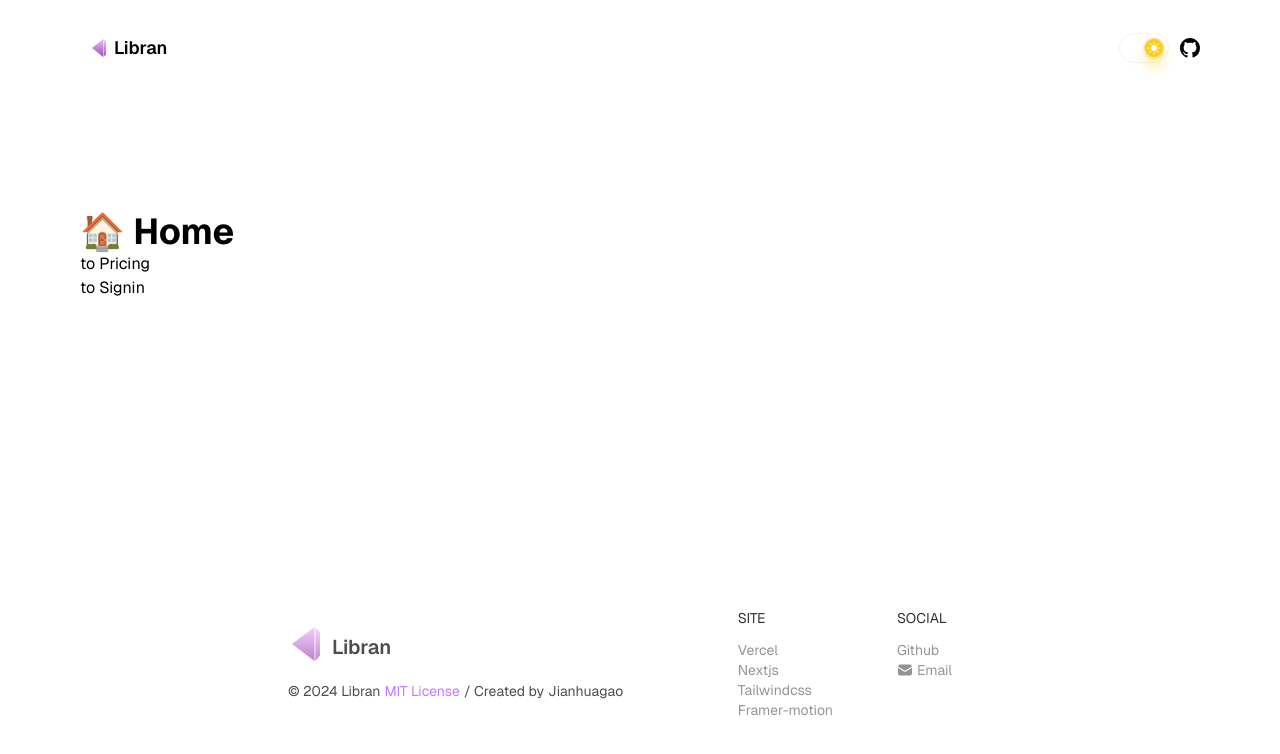
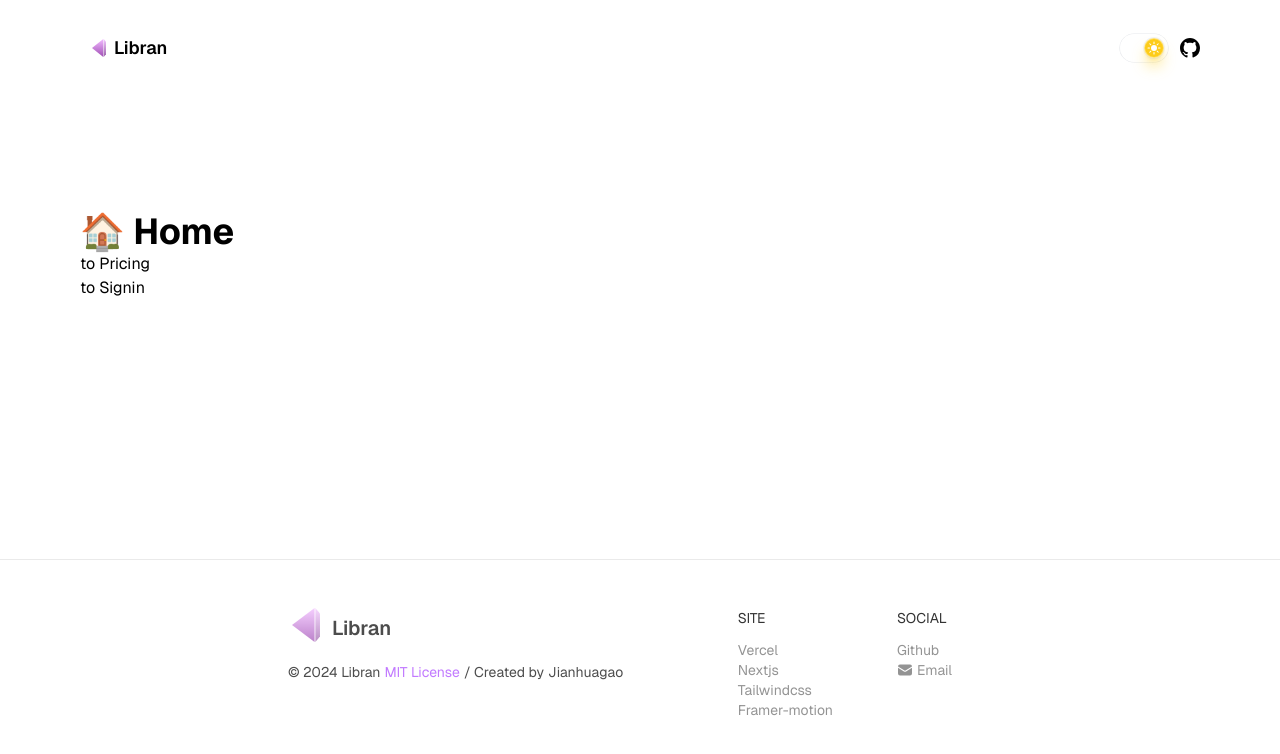
Before and after one commit to jianhuagao/Libran, a Next.js app: page / in a window 1280 px wide. Shown: the top 754 px of the page. Built offline with nearby package versions, Linux system fonts and the light colour scheme.

Commit message:
💄 更新Footer组件样式，添加边框和调整布局

```diff
--- a/src/components/partials/Footer/page.tsx
+++ b/src/components/partials/Footer/page.tsx
@@ -3,8 +3,8 @@ import Image from 'next/image';
 
 export default memo(function Footer() {
   return (
-    <footer className="relative z-50 text-sm text-black/70 dark:text-white/70">
-      <div className="mx-auto mb-0 flex flex-col flex-wrap items-center gap-1 px-10 pt-10 pb-20 sm:flex-row sm:px-32 sm:pt-40 lg:px-72">
+    <footer className="relative z-50 border-t border-[#eaeaea] text-sm text-black/70 transition-all dark:border-[#333333] dark:text-white/70">
+      <div className="mx-auto mb-0 flex flex-col flex-wrap items-start gap-1 px-10 pt-12 pb-20 sm:flex-row sm:px-32 lg:px-72">
         <div>
           <div className="flex items-end gap-3">
             <Image src="/img/logo.svg" className="ml-1 opacity-70" width={28} height={28} alt="" />
```
